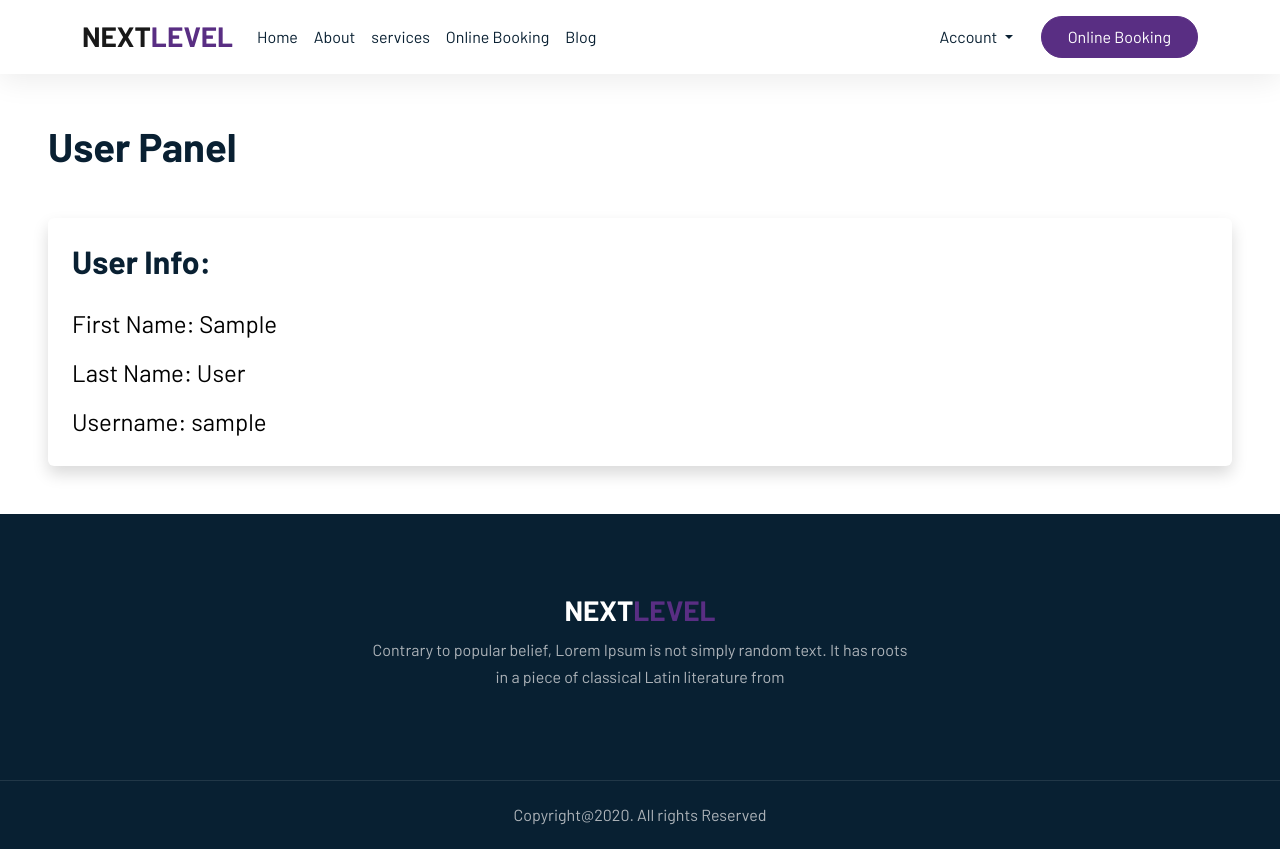
After one commit to Mahsak89/studio10, a Django app: page /user/panel/ in a window 1280 px wide. The commit adds this page. Run offline with Django 3.2, Linux system fonts and the light colour scheme; the visitor is signed in with stand-in values (Sample User, id 1); data that the repository does not hold is empty.

Commit message:
added userpanel template view url

```diff
--- a/booking/urls.py
+++ b/booking/urls.py
@@ -1,9 +1,11 @@
 from django.urls import path
-from .views import IndexView, BookingView, BookingSubmitView
+from .views import IndexView, BookingView, BookingSubmitView, UserPanelView
 
 urlpatterns = [
     path('', IndexView.as_view(), name='index'),
     path('booking/', BookingView.as_view(), name='booking'),
     path('booking/submit/', BookingSubmitView.as_view(), name='bookingSubmit'),
+    path('user/panel/', UserPanelView.as_view(), name='userPanel'),
+
 
 ]
--- a/booking/views.py
+++ b/booking/views.py
@@ -129,3 +129,12 @@ class BookingSubmitView(View):
         z = datetime.strptime(x, "%Y-%m-%d")
         y = z.strftime('%A')
         return y
+
+
+class UserPanelView(ListView):
+    template_name = "userPanel.html"
+    model = Appointment
+    context_object_name = 'appointments'
+
+    def get_queryset(self):
+        return super().get_queryset().filter(user=self.request.user).order_by('day', 'time')
--- a/templates/base.html
+++ b/templates/base.html
@@ -69,6 +69,11 @@
                 Account
               </a>
               <ul class="dropdown-menu">
+                <li>
+                  <a class="dropdown-item" href="{% url 'userPanel' %}"
+                    >My account</a
+                  >
+                </li>
                 <li>
                   <a class="dropdown-item" href="{% url 'logout' %}">Logout</a>
                 </li>
--- /dev/null
+++ b/templates/userPanel.html
@@ -0,0 +1,41 @@
+{% extends 'base.html' %} {% block body %} {% if user.is_authenticated %}
+<h1 class="ms-5 mt-5">User Panel</h1>
+
+<div class="shadow p-4 mb-5 bg-body bg-body rounded text-black m-5">
+  <h2 class="">User Info:</h2>
+  <ul class="list-group fs-4 mt-3">
+    <li class="list-group mt-2">First Name: {{ user.first_name }}</li>
+    <li class="list-group mt-2">Last Name: {{ user.last_name }}</li>
+    <li class="list-group mt-2">Username: {{ user.username }}</li>
+  </ul>
+</div>
+
+<!--Appointment Loop-->
+{% if appointments.count > 0 %}
+<div class="mt-5">
+  <h1 class="ms-5">Appointments:</h1>
+  <div class="shadow p-4 mb-3 bg-body bg-body rounded text-black m-5">
+    {% for appointment in appointments %}
+    <div class="list-group fs-4 border p-3 mb-3">
+      <p class="list-group mt-2">Day: {{ appointment.day }}</p>
+      <p class="list-group mt-2">Time: {{ appointment.time }}</p>
+      <p class="list-group mt-2">Service: {{ appointment.service }}</p>
+      <div class="mt-3 mb-2">
+        <a
+          class="btn btn-primary rounded-3 p-2"
+          href="{% url 'userUpdate' appointment.id %}"
+          >Edit Appointment</a
+        >
+      </div>
+    </div>
+    {% endfor %}
+  </div>
+</div>
+{% endif %} {% else %}
+
+<div class="shadow p-4 mb-5 bg-body bg-body rounded text-black m-5">
+  <h1 class="p-2 ms-3">First Sign in!</h1>
+  <a href="{% url 'login' %}" class="btn btn-primary text-white">Sign in</a>
+</div>
+
+{% endif %} {% endblock %}
```
Also changed, not shown: templates/booking.html (+9 -0 lines), templates/bookingSubmit.html (+7 -3 lines).
